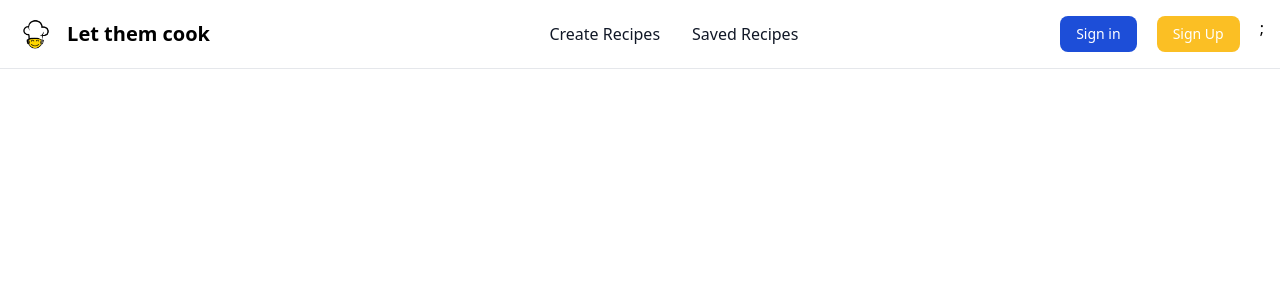
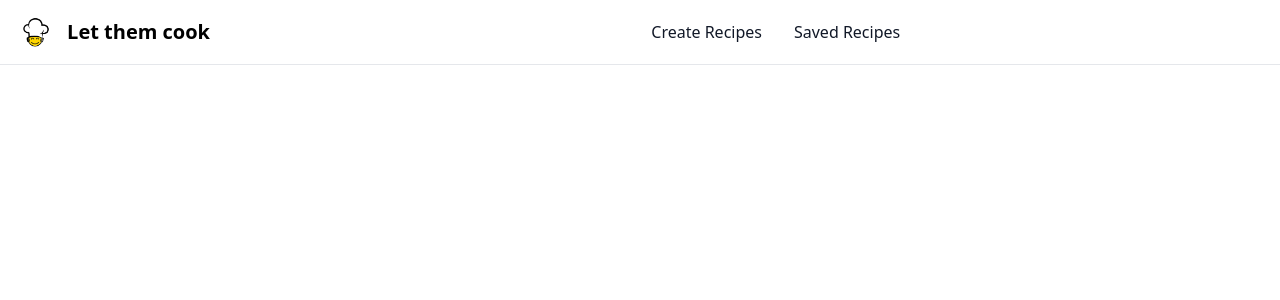
Before and after one commit to nawaf-vp/let-them-cook, a React (Vite) app in the folder client/let-them-cook/: page / in a window 1280 px wide. Shown: the top 300 px of the page. Built offline with nearby package versions, Linux system fonts and the light colour scheme.

Commit message:
navbar updated

```diff
--- a/client/let-them-cook/src/components/Navbar.jsx
+++ b/client/let-them-cook/src/components/Navbar.jsx
@@ -1,4 +1,4 @@
-import React from 'react'
+//import React from 'react'
 import {Link , useNavigate} from 'react-router-dom'
 import { useCookies } from "react-cookie";
 
@@ -19,13 +19,13 @@ const Navbar = () => {
          <img src="Let them cook.png" className="h-8 mr-3 rounded-2xl" alt="Logo"/>
       <span className="self-center text-xl font-semibold whitespace-nowrap dark:text-white ">Let them cook</span>
   </a>
-  <div className="flex md:order-2 gap-5">
-  {!cookies.access_token ? (
+   <div className="flex md:order-2 gap-4">
+  {/*{!cookies.access_token ? (
     <>
-      <button onClick={() => {navigate("/login")}} type="button" className="text-white bg-blue-700 hover:bg-blue-800 focus:ring-4 focus:outline-none focus:ring-blue-300 font-medium rounded-lg text-sm px-4 py-2 text-center mr-3 md:mr-0 dark:bg-blue-600 dark:hover:bg-blue-700 dark:focus:ring-blue-800">
+       <button onClick={() => {navigate("/login")}} type="button" className="text-white bg-blue-700 hover:bg-blue-800 focus:ring-4 focus:outline-none focus:ring-blue-300 font-medium rounded-lg text-sm px-4 py-2 text-center mr-3 md:mr-0 dark:bg-blue-600 dark:hover:bg-blue-700 dark:focus:ring-blue-800">
         Sign in
       </button>
-      <button onClick={() => {navigate("/register")}} type="button" className="text-white bg-amber-400 hover:bg-amber-600 focus:ring-4 focus:outline-none focus:ring-blue-300 font-medium rounded-lg text-sm px-4 py-2 text-center mr-3 md:mr-0 dark:bg-amber-500 dark:hover:bg-amber-600 dark:text-neutral-950 dark:focus:ring-blue-800">
+      <button onClick={() => {navigate("/register")}} type="button" className="text-white bg-amber-400 hover:bg-amber-600 focus:ring-4 focus:outline-none focus:ring-amber-600 font-medium rounded-lg text-sm px-4 py-2 text-center mr-3 md:mr-0 dark:bg-amber-500 dark:hover:bg-amber-600 dark:text-neutral-950 dark:focus:ring-amber-600">
         Sign Up
       </button>
       </>
@@ -34,7 +34,7 @@ const Navbar = () => {
       <button type="button" className="text-white bg-blue-700 hover:bg-blue-800 focus:ring-4 focus:outline-none focus:ring-blue-300 font-medium rounded-lg text-sm px-4 py-2 text-center mr-3 md:mr-0 dark:bg-blue-600 dark:hover:bg-blue-700 dark:focus:ring-blue-800">
         Logout
       </button>
-      )};
+      )}; */}
       <button data-collapse-toggle="navbar-sticky"  type="button" className="inline-flex items-center p-2 w-10 h-10 justify-center text-sm text-gray-500 rounded-lg md:hidden hover:bg-gray-100 focus:outline-none focus:ring-2 focus:ring-gray-200 dark:text-gray-400 dark:hover:bg-gray-700 dark:focus:ring-gray-600" aria-controls="navbar-sticky" aria-expanded="false">
     <span className="sr-only">Open main menu</span>
         <svg className="w-5 h-5" aria-hidden="true" xmlns="http://www.w3.org/2000/svg" fill="none" viewBox="0 0 17 14">
```
